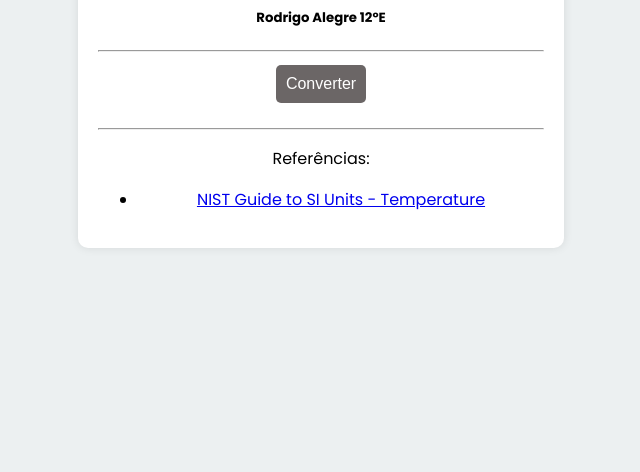
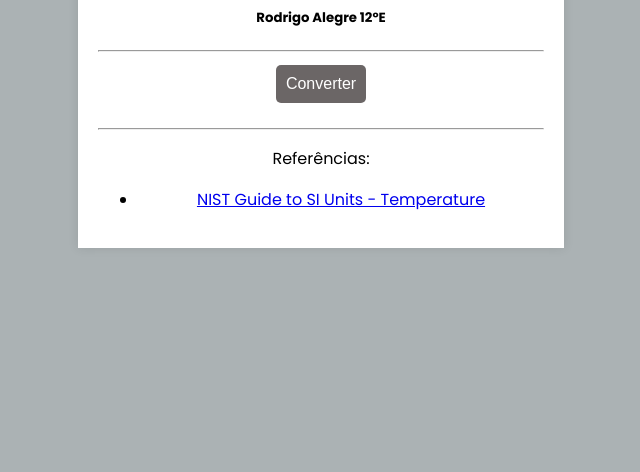
Before and after one commit to Alegree/Conversor-de-Graus-Atividade---009, a plain HTML site: page index.html in a window 1280 px wide. Shown: the part 328-800 px from the top of the page, without its empty margins (319-959 px from the left). Drawn offline with Linux system fonts and the light colour scheme.

Commit message:
Add files via upload

```diff
--- a/style.css
+++ b/style.css
@@ -10,7 +10,7 @@ body {
     display: flex;
     align-items: center;
     justify-content: center;
-    background-color: #ecf0f1;
+    background-color: #abb2b4;
     font-family: 'Poppins', sans-serif;
 }
 
@@ -18,7 +18,6 @@ body {
     text-align: center;
     padding: 20px;
     background-color: #fff;
-    border-radius: 10px;
     box-shadow: 0 0 10px rgba(0, 0, 0, 0.1);
 }
 
```
